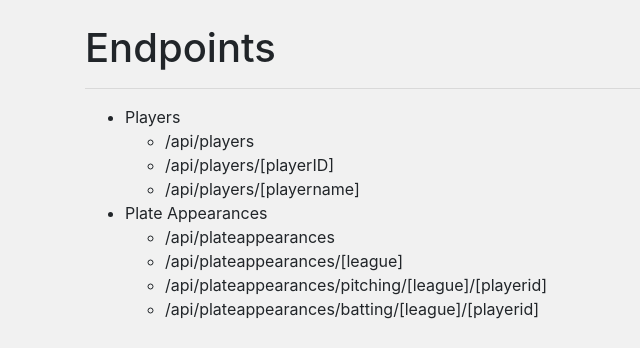
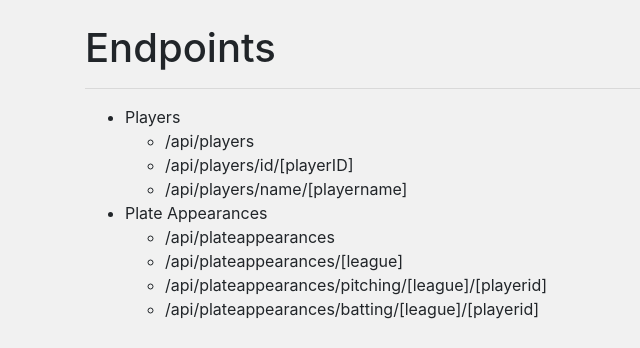
Before and after one commit to MLROOTC/MLR-Website, a Flask app: page /api in a window 1280 px wide. Shown: the part 56-404 px from the top of the page, without its empty margins (0-640 px from the left). Run offline with Flask 2, Linux system fonts and the light colour scheme; parts of the project's set-up code (start-up, migrations or seed data) failed here and were passed over; some libraries are stand-ins or nearby versions.

Commit message:
add parameters to player lookup url

```diff
--- a/website/rest_api.py
+++ b/website/rest_api.py
@@ -105,5 +105,5 @@ def add_resources(api):
     api.add_resource(AllPlateAppearances, '/api/plateappearances')
     api.add_resource(PlateAppearnacesByLeague, '/api/plateappearances/<string:league>')
     api.add_resource(AllPlayers, '/api/players')
-    api.add_resource(PlayerID, '/api/players/<int:player_id>')
-    api.add_resource(PlayerName, '/api/players/<string:player_name>')
+    api.add_resource(PlayerID, '/api/players/id/<int:playerID>')
+    api.add_resource(PlayerName, '/api/players/name/<string:player_name>')
--- a/website/templates/api.html
+++ b/website/templates/api.html
@@ -9,8 +9,8 @@
   <li>Players</li>
   <ul>
     <li>/api/players</li>
-    <li>/api/players/[playerID]</li>
-    <li>/api/players/[playername]</li>
+    <li>/api/players/id/[playerID]</li>
+    <li>/api/players/name/[playername]</li>
   </ul>
   <li>Plate Appearances</li>
   <ul>
```
